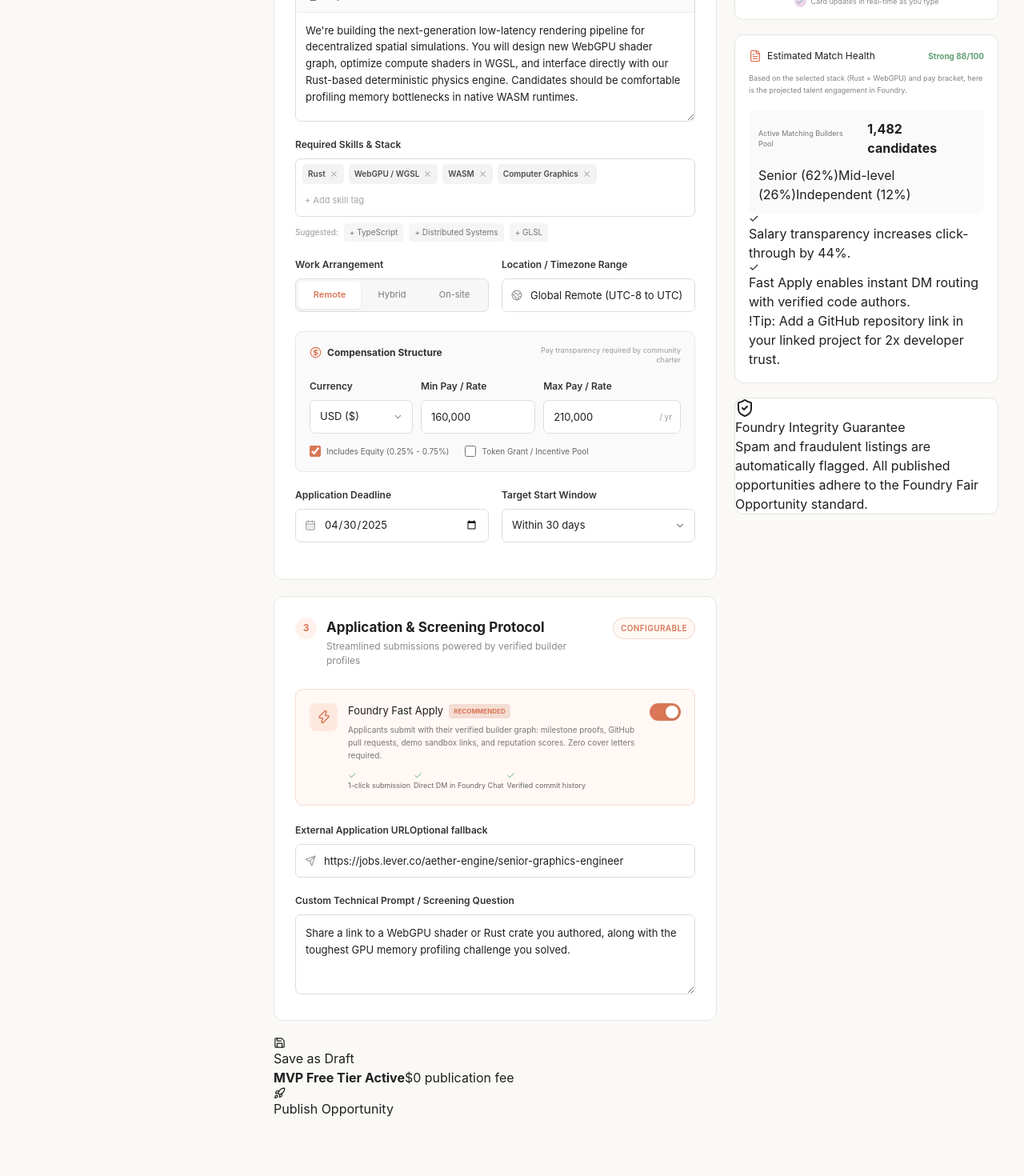
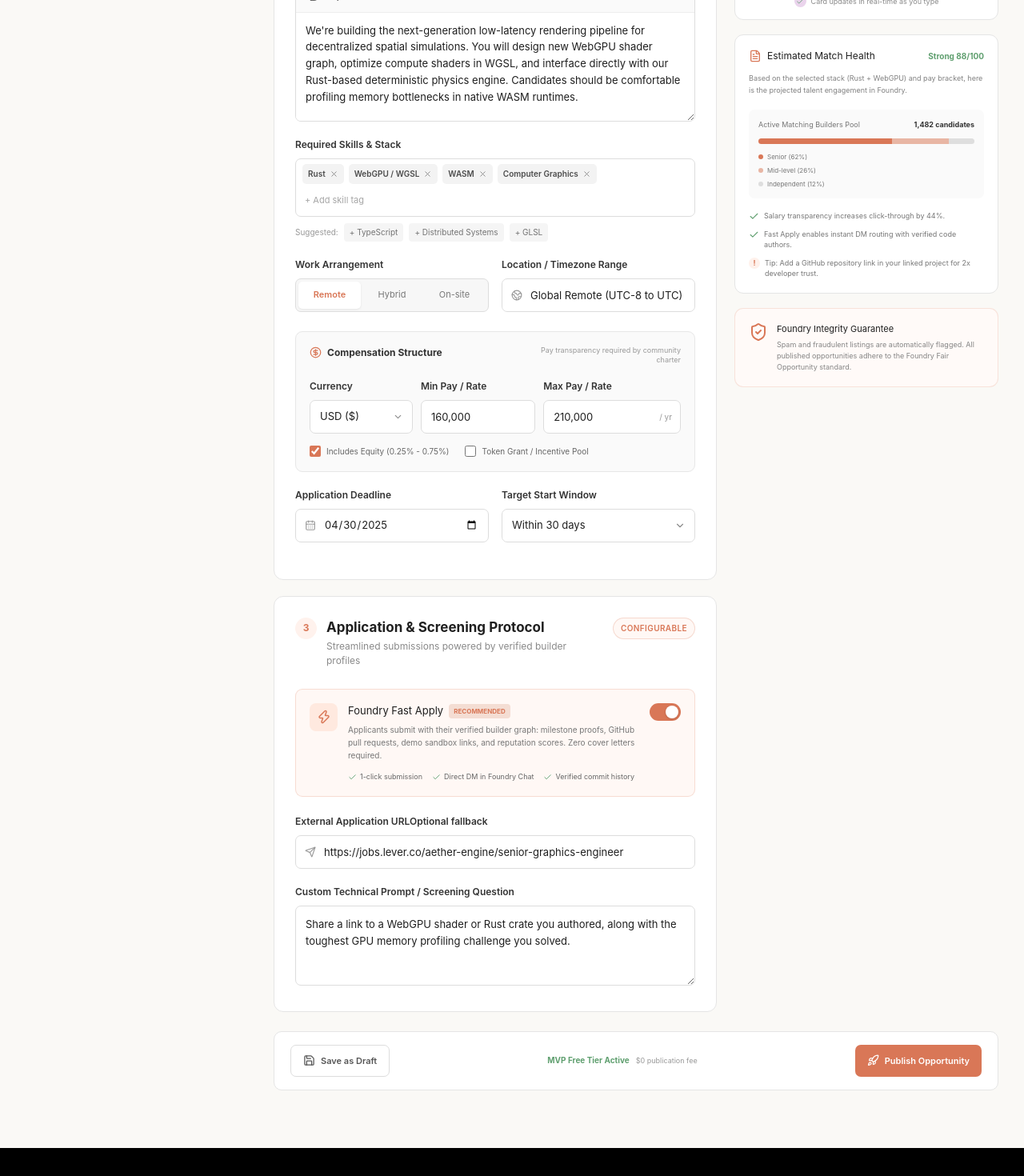
Before and after one commit to TechSage01/Foundry-Frontend, a React (Vite) app: page /opportunities/create in a window 1280 px wide. Shown: the part 991-2461 px from the top of the page at 80% size. After the commit the page ends 2426 px from the top, so only its background shows below. Built offline with nearby package versions, Linux system fonts and the light colour scheme.

Commit message:
feat: complete create opportunities page

```diff
--- a/src/App.css
+++ b/src/App.css
@@ -823,6 +823,7 @@
   border: 1px solid #e5e5e5;
   border-radius: 8px;
   color: #737373;
+  box-sizing: border-box;
 }
 
 .opportunities-search:focus-within {
@@ -854,7 +855,7 @@
   margin: 0 0 8px;
   font-size: 11px;
   font-weight: 700;
-  letter-spacing: 0.08cm;
+  letter-spacing: 0.08em;
   color: #737373;
 }
 
@@ -935,7 +936,8 @@
   align-items: center;
   gap: 4px;
   overflow-x: auto;
-
+  min-width: 0;
+  max-width: 100%;
 }
 
 .opportunity-filter {
@@ -1313,6 +1315,7 @@
   background: #fafafa;
 }
 
+/* media responsiveness */
 
 @media (max-width: 1000px) {
   .opportunity-grid {
@@ -1326,8 +1329,16 @@
 
 @media (max-width: 800px) {
   .opportunities-controls {
-    align-items: flex-start;
+    align-items: stretch;
     flex-direction: column;
+    gap: 12px;
+  }
+
+  .opportunity-filters {
+    width: 100%;
+    min-width: 0;
+    max-width: 100%;
+    overflow-x: auto;
   }
 
   .opportunities-sort {
@@ -1339,29 +1350,36 @@
   }
 }
 
-
-
-
-/* media responsiveness */
 @media (max-width: 640px) {
   .opportunities-page {
     padding-bottom: 24px;
   }
 
+  .opportunities-header {
+    margin-bottom: 22px;
+  }
+
   .opportunities-heading {
     flex-direction: column;
+    align-items: stretch;
+    gap: 16px;
   }
 
   .opportunities-heading h1 {
     font-size: 26px;
   }
 
+  .opportunities-subtitle {
+    font-size: 13px;
+  }
+
   .post-opportunity-button {
     width: 100%;
   }
 
   .opportunities-search {
     margin-bottom: 22px;
+    max-width: none;
   }
 
   .opportunity-card {
@@ -1374,7 +1392,7 @@
 
   .opportunity-card-actions {
     width: 100%;
-    justify-content: space-between;
+    justify-content: flex-start;
     padding-left: 52px;
   }
 
@@ -1388,6 +1406,20 @@
   }
 }
 
+@media (max-width: 480px) {
+  .opportunities-heading h1 {
+    font-size: 24px;
+  }
+
+  .opportunity-card {
+    padding: 14px;
+  }
+
+  .sort-button {
+    font-size: 11px;
+    padding: 8px 6px;
+  }
+}
 /* create opportunity page styling */
 .create-opportunity-page {
   width: 100%;
@@ -1996,6 +2028,12 @@
 .fast-apply-benefits {
   display: flex;
   align-items: center;
+  flex-wrap: wrap;
+  gap: 12px;
+}
+.fast-apply-benefits span {
+  display: flex;
+  align-items: center;
   gap: 4px;
   color: #666666;
   font-size: 9px;
@@ -2233,3 +2271,289 @@
   color: #777777;
   font-size: 9px;
 }
+.candidate-pool-heading strong {
+  color: #333333;
+  font-size: 9px;
+}
+.candidate-bar {
+  display: flex;
+  height: 7px;
+  overflow: hidden;
+  border-radius: 999px;
+}
+.senior-bar {
+  width: 62%;
+  background: #d97757;
+}
+.mid-bar {
+  width: 26%;
+  background: #e8b6a4;
+}
+.independent-bar {
+  width: 12%;
+  background: #dedede;
+}
+.candidate-legend {
+  display: flex;
+  flex-direction: column;
+  gap: 5px;
+  margin-top: 10px;
+}
+.candidate-legend span {
+  display: flex;
+  align-items: center;
+  gap: 5px;
+  color: #777777;
+  font-size: 8px;
+}
+.candidate-legend i {
+  width: 6px;
+  height: 6px;
+  border-radius: 50%;
+  background: #d97757;
+}
+.candidate-legend span:nth-child(2) i {
+  background: #e8b6a4;
+}
+.candidate-legend span:nth-child(3) i {
+  background: #dedede;
+}
+.match-insights {
+  display: flex;
+  flex-direction: column;
+  gap: 9px;
+  margin: 15px 0 0;
+  padding: 0;
+  list-style: none;
+}
+.match-insights li {
+  display: flex;
+  align-items: flex-start;
+  gap: 6px;
+  color: #777777;
+  font-size: 9px;
+  line-height: 1.5;
+}
+.match-insights li > svg {
+  flex-shrink: 0;
+  margin-top: 1px;
+  color: #5f9f6f;
+}
+.insight-icon {
+  display: flex;
+  align-items: center;
+  justify-content: center;
+  width: 14px;
+  height: 14px;
+  flex-shrink: 0;
+  border-radius: 50%;
+  background: #fff1eb;
+  color: #d97757;
+  font-size: 9px;
+  font-weight: 700;
+}
+.integrity-guarantee {
+  display: flex;
+  align-items: flex-start;
+  gap: 11px;
+  padding: 17px;
+  border-color: rgba(217, 119, 87, 0.18);
+  background: #fffaf8;
+}
+.integrity-guarantee > svg {
+  flex-shrink: 0;
+  color: #d97757;
+}
+.integrity-guarantee h3 {
+  margin: 0 0 5px;
+  font-size: 11px;
+}
+.integrity-guarantee p {
+  margin: 0;
+  color: #858585;
+  font-size: 9px;
+  line-height: 1.55;
+}
+.create-opportunity-footer {
+  display: flex;
+  align-items: center;
+  justify-content: space-between;
+  gap: 15px;
+  margin-top: 4px;
+  padding: 16px 20px;
+  border: 1px solid #e5e5e5;
+  border-radius: 10px;
+  background: #ffffff;
+}
+.save-draft-button,
+.publish-opportunity-button {
+  display: inline-flex;
+  align-items: center;
+  justify-content: center;
+  gap: 7px;
+  height: 40px;
+  padding: 0 15px;
+  border-radius: 7px;
+  font-family: inherit;
+  font-size: 11px;
+  font-weight: 600;
+  cursor: pointer;
+  transition: all 0.15s ease;
+}
+.save-draft-button {
+  border: 1px solid #dddddd;
+  background: #ffffff;
+  color: #555555;
+}
+.save-draft-button:hover {
+  border-color: #cfcfcf;
+  background: #fafafa;
+}
+.publish-opportunity-button {
+  border: none;
+  background: #d97757;
+  color: #ffffff;
+}
+.publish-opportunity-button:hover {
+  background: #c86649;
+}
+.mvp-free-tier {
+  display: flex;
+  align-items: center;
+  gap: 8px;
+  color: #999999;
+  font-size: 9px;
+}
+.mvp-free-tier strong {
+  color: #5f9f6f;
+  font-size: 10px;
+}
+
+
+/* media responsiveness */
+@media (max-width: 1100px) {
+  .create-opportunity-content {
+    grid-template-columns: minimax(0, 1fr) 300px;
+  }
+  .create-opportunity-hero {
+    padding: 32px;
+  }
+  .form-section{
+    padding: 22px;
+  }
+}
+@media (max-width: 900px) {
+  .create-opportunity-content{
+    grid-template-columns: 1fr;
+  }
+  .create-opportunity-sidebar{
+    display: grid;
+    grid-template-columns: 1fr 1fr;
+    align-items: start;
+    .integrity-guarantee{
+      grid-column: 1 / -1;
+    }
+  }
+}
+
+@media (max-width: 700px) {
+  .create-opportunity-page{
+    padding: 5px 0 25px;
+  }
+  .create-opportunity-topbar{
+    align-items: flex-start;
+    flex-direction: column;
+    gap: 12px;
+  }
+  .topbar-actions{
+    width: 100%;
+    justify-content: space-between;
+  }
+  .create-opportunity-hero{
+    min-height: auto;
+    padding: 25px 22px;
+  }
+  .create-opportunity-hero h1 {
+    font-size: 25px;
+  }
+  .hero-art{
+    display: none;
+  }
+  .form-section{
+    padding: 18px;
+  }
+  .form-two-columns{
+    grid-template-columns: 1fr;
+    gap: 0;
+  }
+  .opportunity-type-grid{
+    grid-template-columns: repeat(2, 1fr);
+  }
+  .compensation-fields{
+    grid-template-columns: 1fr;
+  }
+  .compensation-heading{
+    flex-direction: column;
+  }
+  .compensation-heading > span {
+    max-width: none;
+    text-align: left;
+  }
+  .fast-apply-card{
+    flex-wrap: wrap;
+  }
+  .toggle-switch{
+    margin-left: auto;
+  }
+  .create-opportunity-sidebar{
+    display: flex;
+  }
+  .create-opportunity-footer{
+    align-items: stretch;
+    flex-direction: column;
+  }
+  .save-draft-button,
+  .publish-opportunity-button {
+    width: 100%;
+  }
+  .mvp-free-tier{
+    justify-content: center;
+    order: -1;
+  }
+}
+@media (max-width: 480px) {
+  .create-opportunity-hero {
+    padding: 22px 17px;
+  }
+  .create-opportunity-hero h1 {
+    font-size: 22px;
+  }
+  .create-opportunity-hero p {
+    font-size: 22px;
+  }
+  .form-section{
+    padding: 15px;
+  }
+  .form-section-heading{
+    gap: 10px;
+  }
+  .form-section-heading h2 {
+    font-size: 15px;
+  }
+  .section-required{
+    display: none;
+  }
+  .opportunity-type-grid{
+    grid-template-columns: 1fr 1fr;
+  }
+
+  .opportunity-type-button{
+    font-size: 10px;
+  }
+  .candidate-legend{
+    gap: 7px;
+  }
+  .candidate-legend span {
+    font-size: 8px;
+  }
+ }
```
